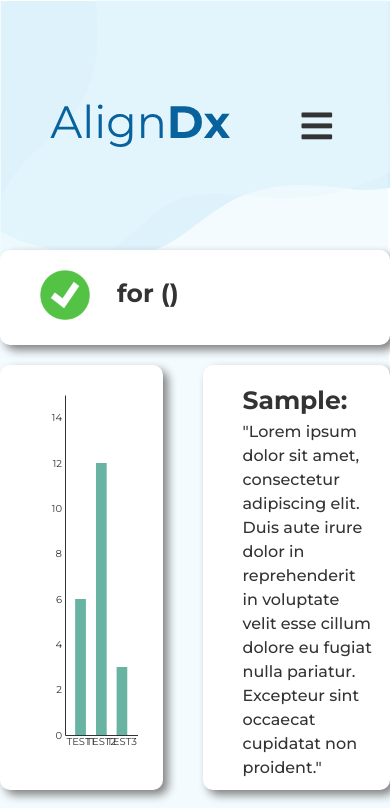
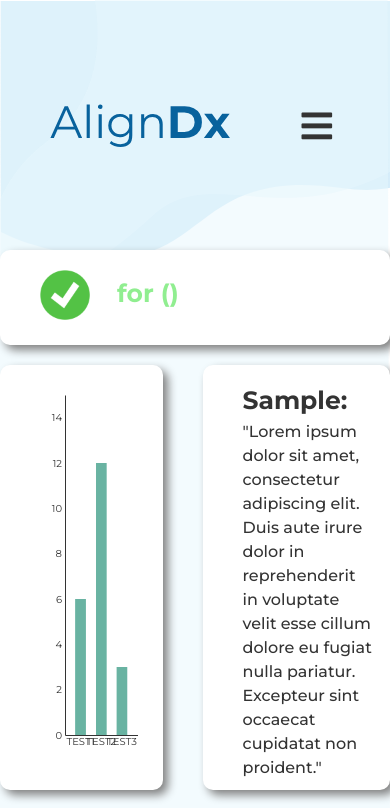
Before and after one commit to doxeylab/aligndx, a React (Create React App) app in the folder pocd-seq-app/: page /result in a window 390 px wide. Shown: the top 808 px of the page. Built offline with nearby package versions, Linux system fonts and the light colour scheme; no server answers.

Commit message:
camel case classnames

```diff
--- a/pocd-seq-app/src/pages/Result.js
+++ b/pocd-seq-app/src/pages/Result.js
@@ -40,24 +40,24 @@ const Result = () => {
             <div className="result-container">
                 <Container>
                 {result ?
-                    <Row className="result_negative">
+                    <Row className="resultNegative">
                         <h1 >
                             <img className="Red_X" src={Red_X} alt='Red_X' />{result} for ({pathogen})
                         </h1>
                     </Row>
                 :
-                    <Row className="result_positive">
+                    <Row className="resultPositive">
                         <h1 >
                             <img className="Green_Check" src={Green_Check} alt='Green_Check' />{result} for ({pathogen})
                         </h1>
                     </Row>
                 }
-                    <Row className="result_main_body">
-                        <Col className = 'bar_graph'>
+                    <Row className="resultPageBody">
+                        <Col className = 'barGraph'>
                             <Barchart data={data} />
                         </Col>
 
-                        <Col className = 'sample_info'>
+                        <Col className = 'sampleInfo'>
                             <h1>
                                 Sample: {sample}
                             </h1>
@@ -68,10 +68,10 @@ const Result = () => {
                     </Row>
                     <Row>
                         <Col>
-                            <button className="result_pg_button save-result-btn">Save Results</button>
+                            <button className="resultPageBtn saveResultBtn">Save Results</button>
 
                             <Link to="/home">
-                                <button className="result_pg_button upload-btn">Upload New</button>
+                                <button className="resultPageBtn upload-btn">Upload New</button>
                             </Link>
                         </Col>
 
--- a/pocd-seq-app/src/styles/pageStyles/Result.css
+++ b/pocd-seq-app/src/styles/pageStyles/Result.css
@@ -1,27 +1,26 @@
-.result_positive {
-    background-color: white;
-    padding-left:2rem;
-    box-shadow: 5px 5px 10px grey;
-    border-radius: 10px;
-    color:lightgreen;
-}
-
-.result_positive {
-    color:green;
-}
-
-.result_negative {
+.resultPositive {
     background-color: white;
     padding-left:2rem;
     box-shadow: 5px 5px 10px grey;
     border-radius: 10px;
 }
 
-.result_negative h1 {
+.resultPositive h1{
+    color:lightgreen;
+}
+
+.resultNegative {
+    background-color: white;
+    padding-left:2rem;
+    box-shadow: 5px 5px 10px grey;
+    border-radius: 10px;
+}
+
+.resultNegative h1 {
     color:red;
 }
 
-.sample_info {
+.sampleInfo {
     background-color: white;
     box-shadow: 5px 5px 10px grey;
     border-radius: 10px;
@@ -30,7 +29,7 @@
     padding-top: 2rem;
 }
 
-.bar_graph {
+.barGraph {
     background-color: white;
     box-shadow: 5px 5px 10px grey;
     border-radius: 10px;
@@ -38,11 +37,11 @@
     padding-top: 2rem;
 }
 
-.result_main_body {
+.resultPageBody {
     margin-top:2rem;
 }
 
-.result_pg_button {
+.resultPageBtn {
     list-style-type: none;
     border: none;
     font-size: 1.6rem;
@@ -66,11 +65,11 @@
     outline: none;
   }
 
-.result_pg_button:hover {
+.resultPageBtn:hover {
     background-position: right center;
 }
 
-.save-result-btn {
+.saveResultBtn {
     margin-right: 2rem;
     margin-top: 2rem;
 }
@@ -89,19 +88,19 @@
     margin-right: 2rem;
 }
 
-.sample_info p {
+.sampleInfo p {
     font-weight: 500;
 }
 
 /*Navbar content below max-width*/
 @media screen and (max-width: 960px) {
 
-    .result_positive {
+    .resultPositive {
         padding-top: 2rem;
         padding-bottom: 2rem;
     }
 
-    .result_negative {
+    .resultNegative {
         padding-bottom: 2rem;
         padding-top: 2rem;
     }
```
